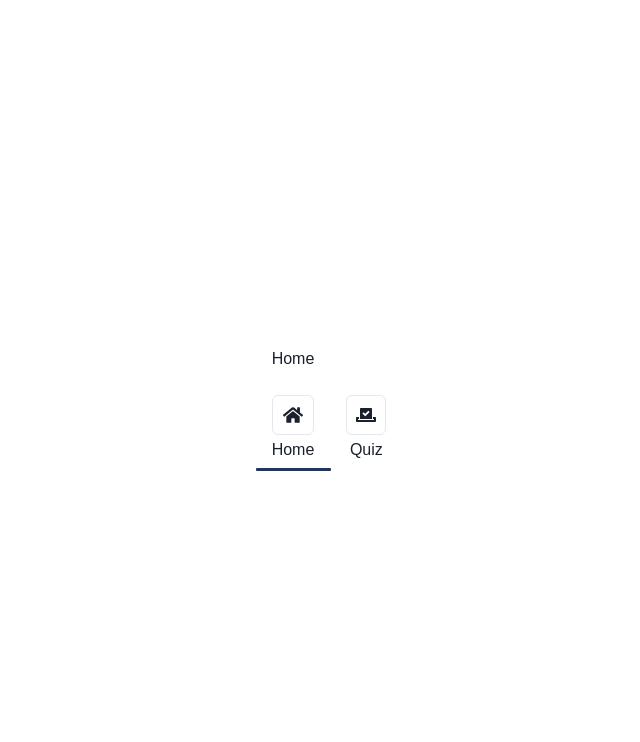
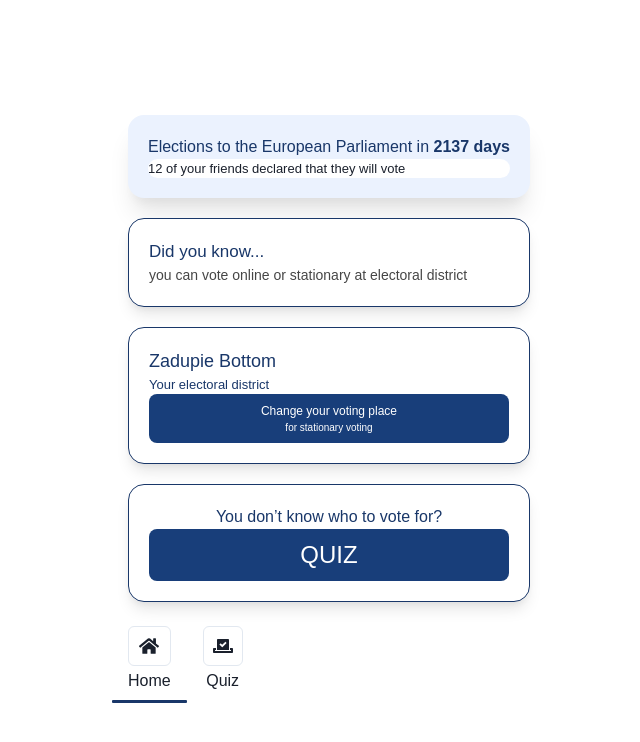
Before and after one commit to Matipolit/Korniszony23, a React (Vite) app: page / in a window 1280 px wide. Both pictures are taken after a click on the button "Log in". Shown: the top 742 px of the page, without its empty margins (311-951 px from the left). Built offline with nearby package versions, Linux system fonts and the light colour scheme.

Commit message:
feat: main page

```diff
--- a/src/pages/Home.jsx
+++ b/src/pages/Home.jsx
@@ -1,10 +1,70 @@
+import { Box, Center, Text, Button, Flex } from "@chakra-ui/react";
 
-import { Box, Center, Text, Button} from "@chakra-ui/react"
-function Home(){
-  return(
-    <Box>
-      Home
-    </Box>
-  )
+function Home() {
+  return (
+    <Flex direction="column" gap="5">
+      <Box background="#EBF2FE;" borderRadius="2xl" padding="5" boxShadow="xl">
+        <Text fontSize="16px" color="#193769;">
+          Elections to the European Parliament in <b>2137 days</b>
+        </Text>
+        <Box background="#FFFFFF" borderRadius="2xl">
+          <Text fontSize="13px">
+            12 of your friends declared that they will vote
+          </Text>
+        </Box>
+      </Box>
+
+      <Box
+        background="#FFFFFF"
+        border="1px"
+        borderRadius="2xl"
+        borderColor="#193769;"
+        padding="5"
+        boxShadow="lg"
+      >
+        <Text fontSize="17px" color="#193769;">
+          Did you know...
+        </Text>
+        <Text
+          fontSize="14px"
+          color="#464646;
+"
+        >
+          you can vote online or stationary at electoral district
+        </Text>
+      </Box>
+
+      <Box
+        background="#FFFFFF"
+        border="1px"
+        borderRadius="2xl"
+        borderColor="#193769;"
+        padding="5"
+        boxShadow="lg"
+
+      >
+        <Text fontSize="18px" color="#193769;">
+          Zadupie Bottom
+        </Text>
+        <Text fontSize="13px" color="#193769;">
+          Your electoral district
+        </Text>
+        <Box background="#183E7A" borderRadius="lg" color="#FFFFFF" align='center' padding="2">
+          <Text fontSize="12px">Change your voting place</Text>
+          <Text fontSize="10px">for stationary voting</Text>
+        </Box>
+      </Box>
+
+      <Box background="#FFFFFF" border="1px" borderColor="#193769;" borderRadius="2xl" boxShadow="lg" padding="5" align='center' >
+
+        <Text color="#193769;" >
+          You don’t know who to vote for?
+        </Text>
+        <Box background="#183E7A" borderRadius="lg" color="#FFFFFF" padding="2">
+          <Text fontSize="24px">QUIZ</Text>
+        </Box>
+      </Box>
+    </Flex>
+  );
 }
-export default Home
+export default Home;
```
Also changed, not shown: src/Rectangle.jsx (deleted, +0 -25 lines), 1 other file (tests, documents, lock files or other folders).
